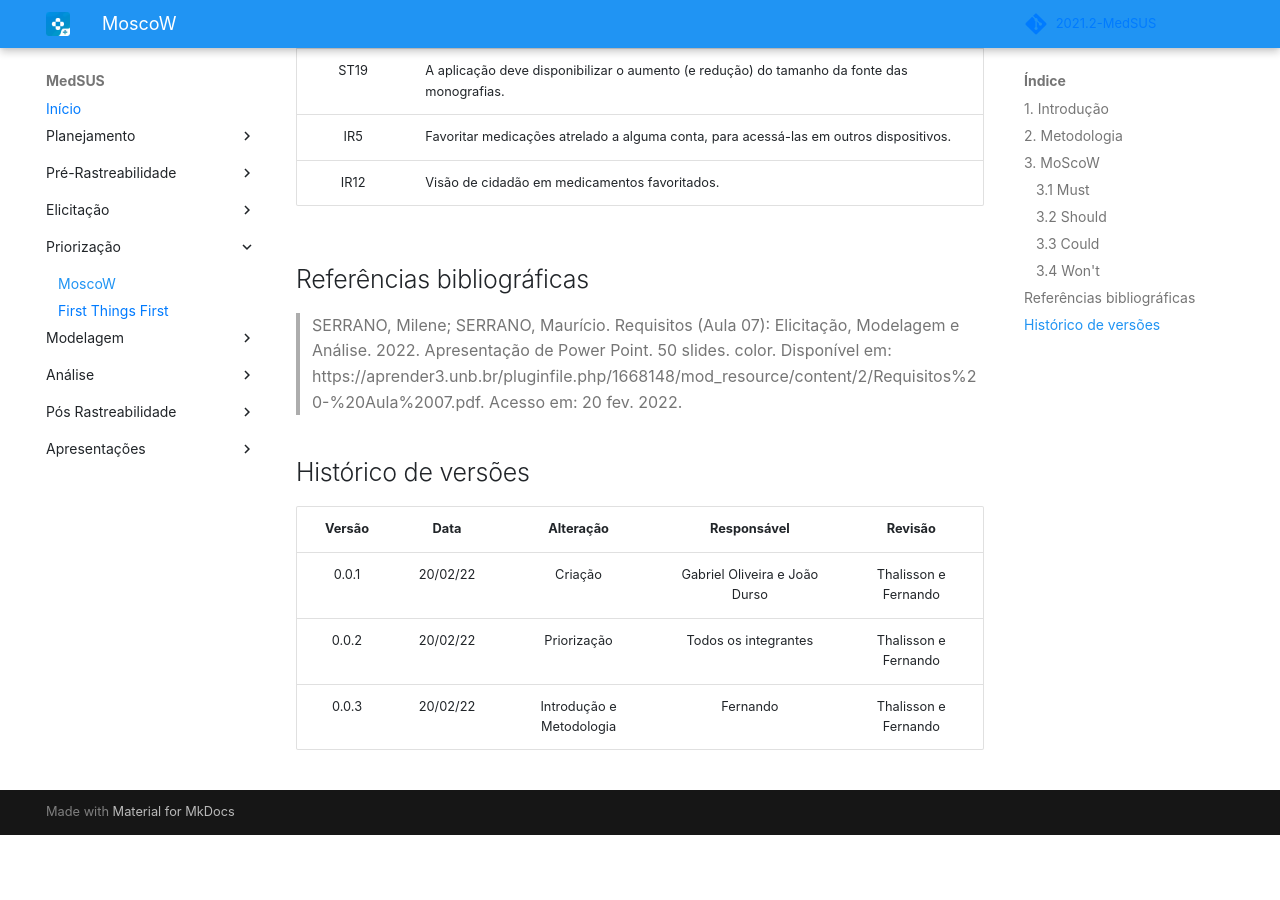
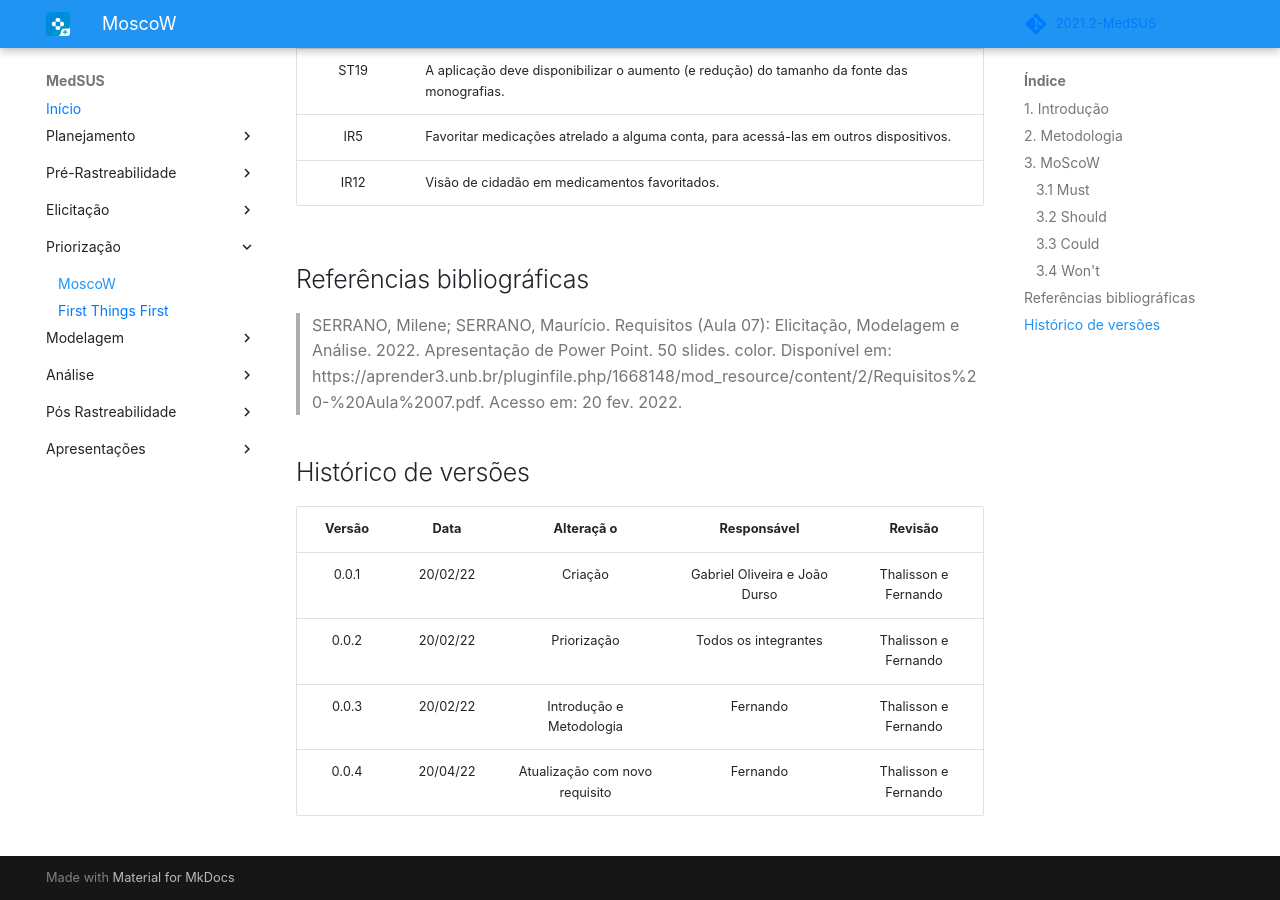
Before and after one commit to Requisitos-de-Software/2021.2-MedSUS, an MkDocs documentation site: the page built from docs/priorization/moscow.md, in a window 1280 px wide and 900 px high, scrolled down 2584 px. Built offline with MkDocs 1.6.1 and Material for MkDocs 9.7.7, drawn with Linux system fonts in a browser that asks for light colours; some web fonts are replaced; comment, search, counter and statistics services are not loaded; before the commit the page ends 3419 px from its top, so only the background shows below that.

```diff
--- a/docs/priorization/moscow.md
+++ b/docs/priorization/moscow.md
@@ -74,8 +74,9 @@ Este documento foi baseado nas <a href="https://requisitos-de-software.github.io
 
 ## Histórico de versões
 
-| Versão |   Data   |        Alteração         |          Responsável          |       Revisão        |
-| :----: | :------: | :----------------------: | :---------------------------: | :------------------: |
-| 0.0.1  | 20/02/22 |         Criação          | Gabriel Oliveira e João Durso | Thalisson e Fernando |
-| 0.0.2  | 20/02/22 |       Priorização        |     Todos os integrantes      | Thalisson e Fernando |
-| 0.0.3  | 20/02/22 | Introdução e Metodologia |           Fernando            | Thalisson e Fernando |
+| Versão |   Data   |           Alteraçã   o         |          Responsável          |       Revisão        |
+| :----: | :------: | :----------------------------: | :---------------------------: | :------------------: |
+| 0.0.1  | 20/02/22 |           Criação              | Gabriel Oliveira e João Durso | Thalisson e Fernando |
+| 0.0.2  | 20/02/22 |          Priorização           |     Todos os integrantes      | Thalisson e Fernando |
+| 0.0.3  | 20/02/22 |     Introdução e Metodologia   |           Fernando            | Thalisson e Fernando |
+| 0.0.4  | 20/04/22 | Atualização com novo requisito |           Fernando            | Thalisson e Fernando |
```
